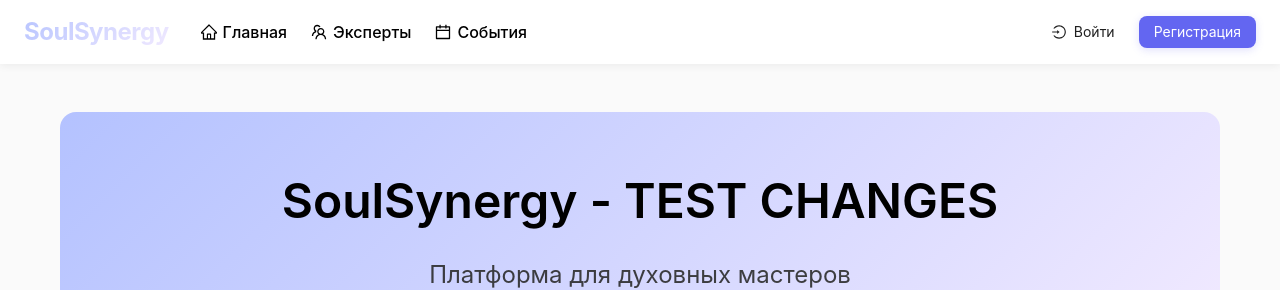
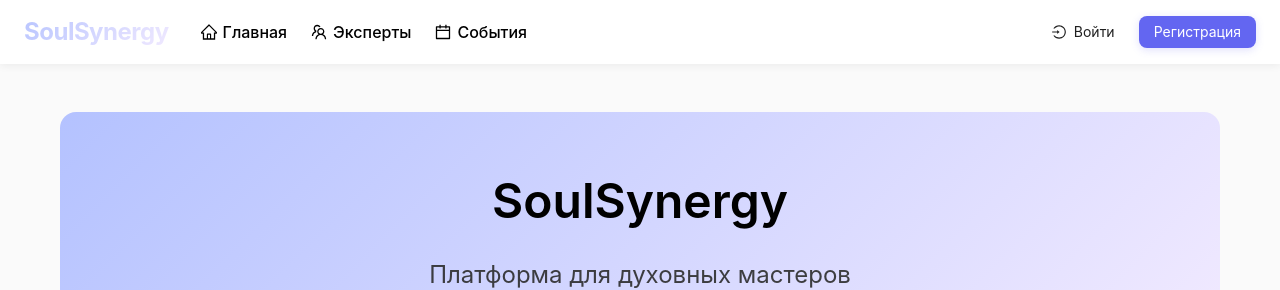
Before and after one commit to zagovormasonov/docker, a React (Vite) app in the folder frontend/: page / in a window 1280 px wide. Shown: the top 290 px of the page. Built offline with nearby package versions, Linux system fonts and the light colour scheme; no server answers.

Commit message:
Revert test change

```diff
--- a/frontend/src/pages/HomePage.tsx
+++ b/frontend/src/pages/HomePage.tsx
@@ -64,7 +64,7 @@ const HomePage = () => {
         textAlign: 'center'
       }}>
         <Title level={1} style={{ color: 'black', marginBottom: 16, fontSize: 48 }}>
-          SoulSynergy - TEST CHANGES
+          SoulSynergy
         </Title>
         <Title level={3} style={{ color: 'rgba(43, 43, 43, 0.9)', fontWeight: 400 }}>
           Платформа для духовных мастеров
```
